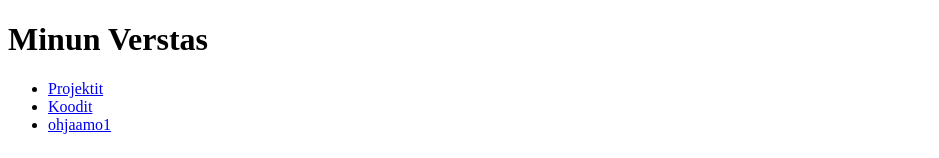
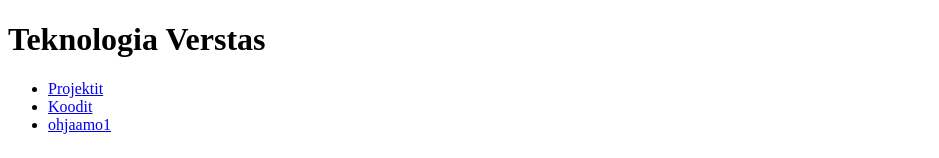
Before and after one commit to kala91/verstas, a plain HTML site: page index.html in a window 1280 px wide. Shown: the top 158 px of the page, without its empty margins (0-939 px from the left). Drawn offline with Linux system fonts and the light colour scheme.

Commit message:
otsikoiden päivitys

```diff
--- a/index.html
+++ b/index.html
@@ -3,13 +3,13 @@
 <head>
     <meta charset="UTF-8">
     <meta name="viewport" content="width=device-width, initial-scale=1.0">
-    <title>Minun Verstas</title>
+    <title>Teknologia Verstas</title>
     <style src="tyylit/laatikkotyyli.css"></style>
 </head>
 
 <body>
     <header>
-        <h1>Minun Verstas</h1>
+        <h1>Teknologia Verstas</h1>
     </header>
     <nav>
         <ul>
```
